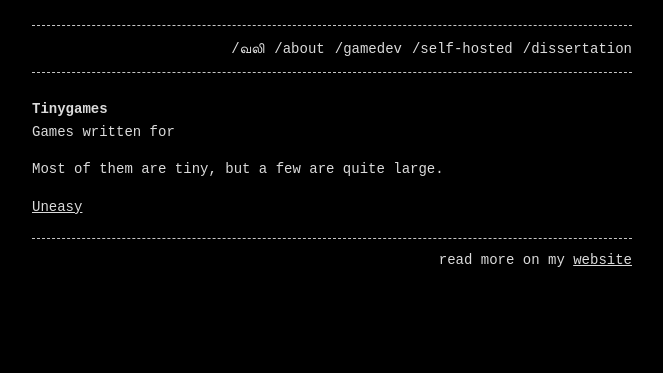
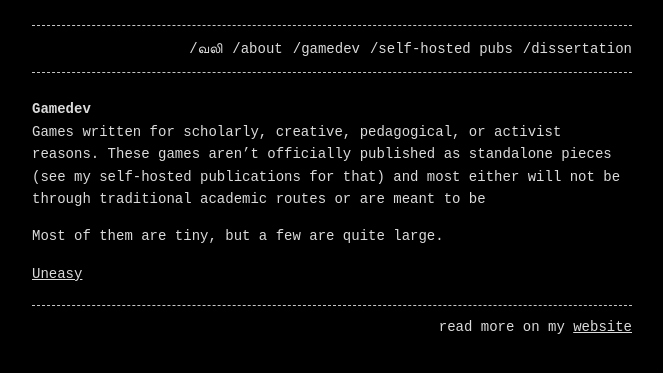
Before and after one commit to visforvali/visforvali.github.io, a Jekyll site: the page built from gamedev.md, in a window 1280 px wide. Shown: the top 373 px of the page, without its empty margins (308-971 px from the left). Built offline with Jekyll 4.4.1, drawn with Linux system fonts in a browser that asks for light colours.

Commit message:
Content edits

```diff
--- a/_config.yml
+++ b/_config.yml
@@ -10,7 +10,7 @@ header_pages:
   - index.md
   - about.md
   - gamedev.md
-  - selfhost.md
+  - pubs.md
   - diss.md
 
 footer: 'read more on my <a href="https://vyshalimanivannan.com/">website</a>'
--- a/gamedev.md
+++ b/gamedev.md
@@ -4,9 +4,9 @@ layout: page
 permalink: /gamedev
 ---
 
-# Tinygames
+# Gamedev
 
-Games written for
+Games written for scholarly, creative, pedagogical, or activist reasons. These games aren't officially published as standalone pieces (see my self-hosted publications for that) and most either will not be through traditional academic routes or are meant to be
 
 Most of them are tiny, but a few are quite large.
 
```
Also changed, not shown: diss.md (+4 -5 lines), index.md (+2 -2 lines), pubs.md (added, +9 -0 lines), selfhost.md (deleted, +0 -9 lines), selling-upon-trust.md (+4 -4 lines), uneasy-lies-the-head.md (+3 -3 lines).
